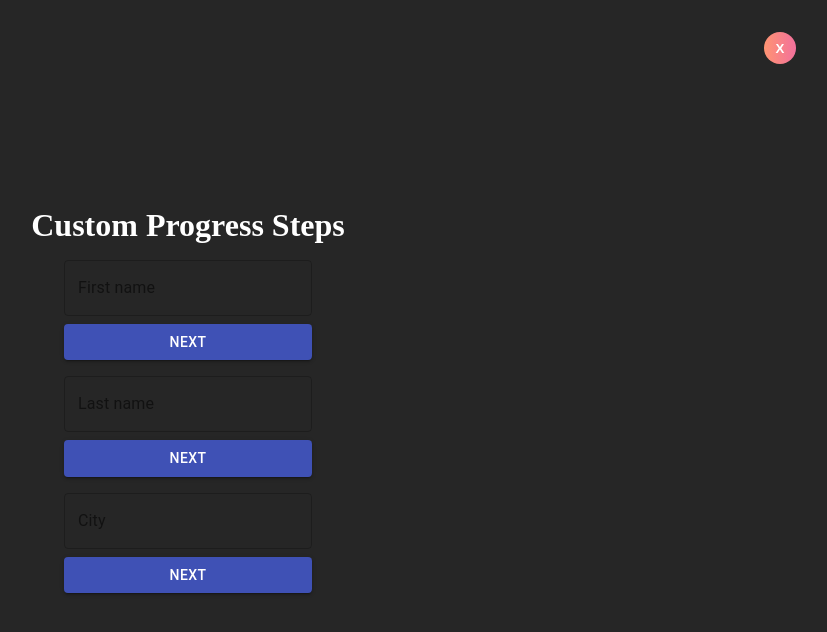
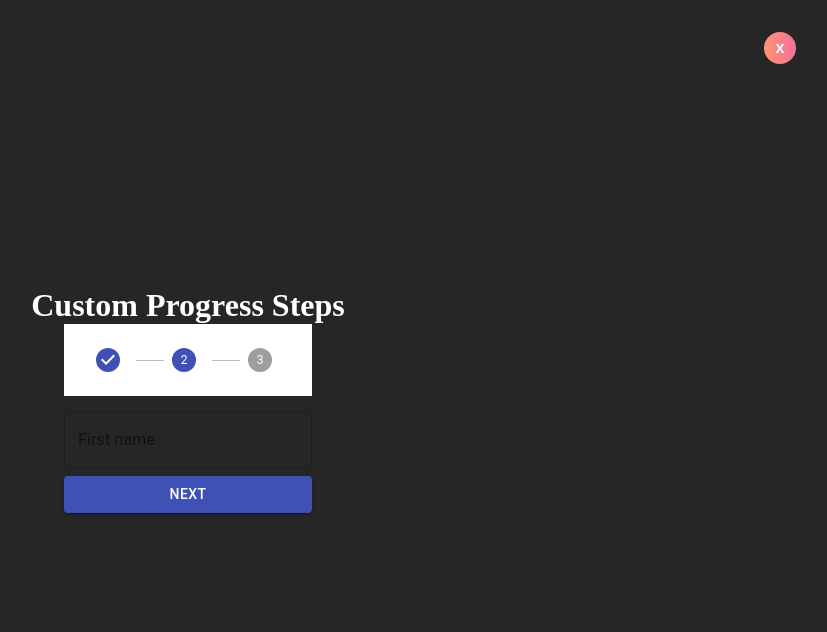
Before and after one commit to codexarama/progress-components, a React (Create React App) app: page / in a window 1280 px wide. Both pictures are taken after a click on the button "steps". Shown: the top 632 px of the page, without its empty margins (452-1279 px from the left). Built offline with nearby package versions, Linux system fonts and the light colour scheme.

Commit message:
feat (ProgressStep) : 3 steps and their content

```diff
--- a/src/components/ProgressStep/index.jsx
+++ b/src/components/ProgressStep/index.jsx
@@ -1,5 +1,6 @@
 import { createPortal } from 'react-dom';
 
+import { Stepper, StepLabel, Step } from '@material-ui/core';
 import Step1 from './Step1';
 import Step2 from './Step2';
 import Step3 from './Step3';
@@ -7,6 +8,17 @@ import Step3 from './Step3';
 import './progressStep.css';
 
 export default function ProgressStep({ progressStep, close }) {
+  function stepContent(step) {
+    switch (step) {
+      case 1:
+        return <Step1 />;
+      case 2:
+        return <Step2 />;
+      case 3:
+        return <Step3 />;
+        default: console.log(`progress : step ${step} / 3`);
+    }
+  }
   return createPortal(
     <>
       {progressStep ? (
@@ -16,9 +28,18 @@ export default function ProgressStep({ progressStep, close }) {
           </button>
           <h1>Custom Progress Steps</h1>
           <section className="progress_step">
-            <Step1 />
-            <Step2 />
-            <Step3 />
+            <Stepper activeStep={1} orientation="horizontal">
+              <Step>
+                <StepLabel></StepLabel>
+              </Step>
+              <Step>
+                <StepLabel></StepLabel>
+              </Step>
+              <Step>
+                <StepLabel></StepLabel>
+              </Step>
+            </Stepper>
+            {stepContent(1)}
           </section>
         </main>
       ) : null}
```
